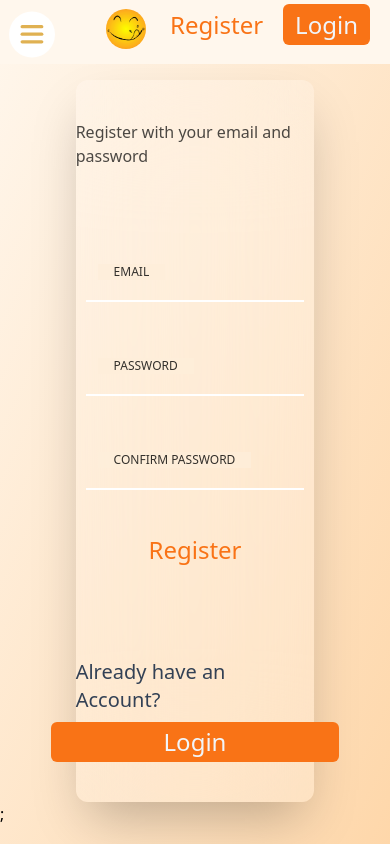
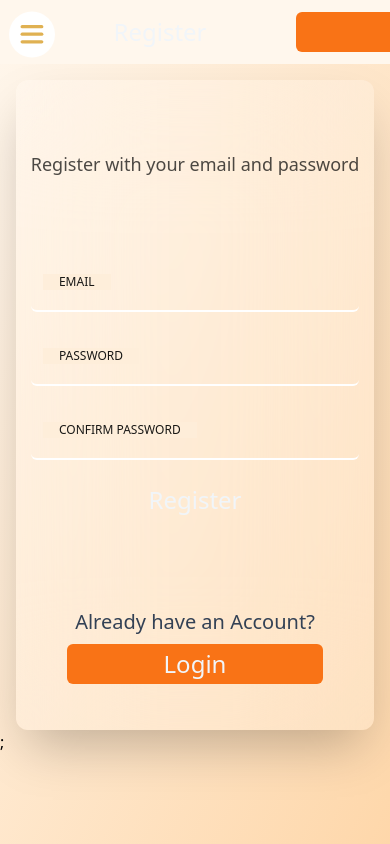
Before and after one commit to rohollahmalekzadeh/yummy, a Next.js app: page /register in a window 390 px wide. Built offline with nearby package versions, Linux system fonts and the light colour scheme.

Commit message:
added button & form & formLayout & successMessage components and refactoring code

```diff
--- /dev/null
+++ b/components/Form/form.js
@@ -0,0 +1,14 @@
+import classNames from 'classnames';
+
+const Form = ({ className, children, ...otherProps }) => {
+  return (
+    <form
+      className={classNames(className, `py-10 flex flex-col`)}
+      {...otherProps}
+    >
+      {children}
+    </form>
+  );
+};
+
+export default Form;
--- /dev/null
+++ b/components/button/button.js
@@ -0,0 +1,36 @@
+import classNames from 'classnames';
+import { motion } from 'framer-motion';
+
+// className="cursor-pointer  text-xl text-orange-400 hover:text-slate-100 hover:bg-orange-400  p-1 px-3 rounded-md  focus:text-slate-100 focus:bg-orange-400 transition duration-300 focus:outline-none hover:shadow-orange-300 hover:shadow-lg "
+
+const buttonContainer =
+  'flex justify-center cursor-pointer w-64 text-2xl bg-orange-500 text-slate-100  hover:text-orange-500 hover:bg-orange-100  p-1 px-3 rounded-md  focus:text-slate-100 focus:bg-orange-500 transition duration-300 focus: focus:outline-none hover:shadow-orange-400 hover:shadow-lg';
+
+const google =
+  'text-white bg-sky-500 focus:bg-sky-400 hover:shadow-sky-400 hover:bg-sky-500 focus:bg-orange-400 hover:text-white';
+const inverted =
+  'bg-transparent text-orange-500 hover:text-slate-100 hover:bg-orange-500 focus:text-slate-100  hover:shadow-orange-400 ';
+
+export const BUTTON_TYPES_CLASSES = {
+  google,
+  inverted,
+};
+
+const Button = ({ children, buttonType, className = '', ...otherProps }) => {
+  console.log(BUTTON_TYPES_CLASSES[buttonType]);
+
+  return (
+    <motion.button
+      className={classNames(
+        className,
+        buttonContainer,
+        BUTTON_TYPES_CLASSES[buttonType]
+      )}
+      {...otherProps}
+    >
+      {children}
+    </motion.button>
+  );
+};
+
+export default Button;
--- /dev/null
+++ b/components/formLayout/formLayout.js
@@ -0,0 +1,18 @@
+import React from 'react';
+import classNames from 'classnames';
+
+const FormLayout = ({ className = '', children }) => {
+  return (
+    <section
+      className={classNames(
+        className,
+        `w-96 flex flex-col shadow-2xl rounded-xl backdrop-blur-3xl bg-white/20
+   pt-10 py-10 h-[650px] justify-center  text-xl `
+      )}
+    >
+      {children}
+    </section>
+  );
+};
+
+export default FormLayout;
--- a/components/input/input.js
+++ b/components/input/input.js
@@ -2,19 +2,19 @@ import React from 'react';
 
 const Input = ({ label, ...otherProps }) => {
   return (
-    <div className="relative w-11/12 self-center  ">
+    <div className="relative w-11/12 self-center">
       <label
         htmlFor={label}
-        className={` bg-[#FEEEDA] px-4 transition-all duration-300 absolute top-4 left-3 text-xs  opacity-80 ${
+        className={` bg-[#FEEEDA] px-4 transition-all duration-300 absolute top-4 left-3 text-xs  opacity-90 ${
           otherProps?.value && otherProps.value.length > 0
-            ? ' text-slate-700 -translate-y-7 -translate-x-1 text-lg'
+            ? ' text-slate-400 -translate-y-7 -translate-x-1 text-lg'
             : ''
         }`}
       >
         {label.toUpperCase()}
       </label>
       <input
-        className={`transition-all duration-300 text-slate-400 w-full p-3 px-7 mb-10 border-b-2 border-white focus:outline-0 bg-transparent text-lg ${
+        className={`transition-all duration-300 text-slate-700 w-full p-3 px-7 mb-5 border-b-2 border-white focus:outline-0 bg-transparent text-lg rounded-md ${
           otherProps?.value && otherProps?.value.length > 0 ? ' border-2' : ''
         }`}
         {...otherProps}
--- a/components/navbar/navbar.js
+++ b/components/navbar/navbar.js
@@ -4,6 +4,7 @@ import {
   NavigationMobileContainer,
   NavigationMobileItems,
   NavigationPcItems,
+  Button,
 } from '../index';
 
 import Image from 'next/image';
@@ -67,7 +68,8 @@ const Navbar = () => {
               width="40"
               height="40"
               alt="Logo"
-              className="rounded-full cursor-pointer bg-black  "
+              className="rounded-full cursor-pointer bg-black"
+              quality={100}
             />
           </a>
         </Link>
@@ -94,12 +96,14 @@ const Navbar = () => {
                     scale: 1.1,
                     transition: { duration: 0.2 },
                   }}
-                  className="cursor-pointer   text-2xl text-orange-500 hover:text-slate-100 hover:bg-orange-500  p-1 px-3 rounded-md  focus:text-slate-100 focus:bg-orange-400 transition duration-300 focus:outline-none hover:shadow-orange-400 hover:shadow-lg "
                 >
-                  Register
+                  <Button buttonType="inverted" className="w-24 ">
+                    Register
+                  </Button>
                 </motion.a>
               </Link>
             </motion.li>
+
             <motion.li
               whileTap={{
                 scale: 0.9,
@@ -111,8 +115,8 @@ const Navbar = () => {
               }}
             >
               <Link href="/login">
-                <motion.a className="cursor-pointer   text-2xl bg-orange-500 text-slate-100  hover:text-orange-500 hover:bg-orange-100  p-1 px-3 rounded-md  focus:text-slate-100 focus:bg-orange-400 transition duration-300 focus:outline-none hover:shadow-orange-400 hover:shadow-lg ">
-                  Login
+                <motion.a>
+                  <Button className="w-24">Login</Button>
                 </motion.a>
               </Link>
             </motion.li>
--- a/components/navbar/navigationMobileItems.js
+++ b/components/navbar/navigationMobileItems.js
@@ -7,7 +7,7 @@ import { navigationMobileItemsVariants } from './framer/navbar-framer-motion';
 const NavigationMobileItems = ({ children }) => {
   return (
     <motion.li
-      className=" flex display-none w-40 justify-center items-center  ml-5 mb-6 space-x-6 cursor-pointer p-1 px-5 rounded-md  text-xl text-orange-500 hover:text-slate-100 hover:bg-orange-400
+      className="flex display-none w-40 justify-center items-center  ml-5 mb-6 space-x-6 cursor-pointer p-1 px-5 rounded-md  text-xl text-orange-500 hover:text-slate-100 hover:bg-orange-400
     border-2 even:border-orange-300 odd:border-amber-300 focus:outline-none hover:border-orange-400 hover:shadow-orange-400 hover:shadow-lg z-20"
       whileTap={{
         scale: 0.9,
@@ -20,7 +20,7 @@ const NavigationMobileItems = ({ children }) => {
       variants={navigationMobileItemsVariants}
     >
       <Link href={`/${children}`}>
-        <a className="  duration-200 transition-all">{children}</a>
+        <a className="duration-200 transition-all">{children}</a>
       </Link>
     </motion.li>
   );
--- a/package.json
+++ b/package.json
@@ -9,6 +9,7 @@
     "lint": "next lint"
   },
   "dependencies": {
+    "classnames": "^2.3.1",
     "framer-motion": "^6.3.15",
     "next": "12.1.6",
     "react": "18.2.0",
--- a/pages/login.js
+++ b/pages/login.js
@@ -2,7 +2,7 @@ import Image from 'next/image';
 import { useState, useEffect, useRef } from 'react';
 import Link from 'next/link';
 
-import { Input, SuccessMessage } from '../components';
+import { Input, SuccessMessage, FormLayout, Form, Button } from '../components';
 
 const defaultFormFields = {
   email: '',
@@ -24,7 +24,6 @@ export default function Login() {
   };
 
   useEffect(() => {
-    // userRef.current.focus();
     console.log(userRef.current);
   }, []);
 
@@ -34,7 +33,6 @@ export default function Login() {
 
   const submitHandler = (e) => {
     e.preventDefault();
-    console.log(e);
   };
 
   return (
@@ -42,32 +40,27 @@ export default function Login() {
       <section className="hidden lg:inline  clip__image">
         <Image
           src="https://images.unsplash.com/photo-1642694358494-3d450f5ea978?ixlib=rb-1.2.1&ixid=MnwxMjA3fDB8MHxwaG90by1wYWdlfHx8fGVufDB8fHx8&auto=format&fit=crop&w=732&q=80"
-          width={800}
-          height={850}
+          width={700}
+          height={800}
           alt="login image"
           className="-translate-y-8 clip__image"
         />
       </section>
 
-      <section className="w-8/12 md:w-6/12 xl:w-4/12 flex flex-col shadow-2xl rounded-xl backdrop-blur-3xl bg-white/20 xl:-translate-y-7">
+      <FormLayout>
         {success ? (
-          <SuccessMessage SuccessMessage="You are logged in!">
-            <Link href="#">
-              <a className="flex justify-center cursor-pointer  text-2xl text-orange-500 hover:text-slate-100 hover:bg-orange-500  p-2 px-3 rounded-md  focus:text-slate-100 focus:bg-orange-400 transition duration-300 focus:outline-none hover:shadow-orange-400 hover:shadow-lg ">
-                Go to Home
-              </a>
-            </Link>
-          </SuccessMessage>
+          <SuccessMessage
+            SuccessMessage="You are logged in!"
+            href="/"
+            buttonMessage="Go to Home"
+          />
         ) : (
           <>
-            <h1 className="mx-auto pt-10 py-10 text-base lg:text-xl opacity-70">
+            <h1 className="mx-auto mt-10 py-10 text-base lg:text-xl opacity-70">
               Login with your email and password
             </h1>
 
-            <form
-              className="h-max xl:h-max flex flex-col justify-start py-10"
-              onSubmit={submitHandler}
-            >
+            <Form submitHandler={submitHandler}>
               <Input
                 // ref={userRef}
                 label="email"
@@ -89,32 +82,24 @@ export default function Login() {
                 type="password"
                 onChange={handleChange}
               />
+
               <div className="flex flex-col justify-around gap-4 items-center">
-                <button
-                  type="submit"
-                  className="cursor-pointer w-64  text-2xl bg-orange-500 text-slate-100  hover:text-orange-500 hover:bg-orange-100  p-1 px-3 rounded-md  focus:text-slate-100 focus:bg-orange-400 transition duration-300 focus:outline-none hover:shadow-orange-400 hover:shadow-lg"
-                >
-                  Login
-                </button>
-
-                <button className='cursor-pointer w-64  text-2xl text-white bg-sky-500 p-1 px-3 rounded-md focus:bg-sky-400 transition duration-300 focus:outline-none hover:shadow-sky-400 hover:shadow-lg "'>
-                  Login with Google
-                </button>
+                <Button type="submit">Login</Button>
+                <Button buttonType="google">Login with Google</Button>
               </div>
-            </form>
+            </Form>
 
             <div className="flex flex-col justify-center items-center text-slate-700 py-10 ">
               <span className="py-2 text-xl">Need an Account?</span>
-
               <Link href="/register">
-                <a className="cursor-pointer flex justify-center w-64 text-2xl text-orange-500 hover:text-slate-100 hover:bg-orange-500  p-1 px-3 rounded-md  focus:text-slate-100 focus:bg-orange-400 transition duration-300 focus:outline-none hover:shadow-orange-400 hover:shadow-lg ">
-                  Register
+                <a>
+                  <Button buttonType="inverted">Register</Button>
                 </a>
               </Link>
             </div>
           </>
         )}
-      </section>
+      </FormLayout>
     </main>
   );
 }
--- a/pages/register.js
+++ b/pages/register.js
@@ -2,7 +2,7 @@ import Image from 'next/image';
 import React, { useState } from 'react';
 import Link from 'next/link';
 
-import { Input } from '../components';
+import { Input, SuccessMessage, FormLayout, Form, Button } from '../components';
 
 const defaultFormFields = {
   email: '',
@@ -15,6 +15,7 @@ const PWD_REGEX = /^(?=.*[a-z])(?=.*[A-Z])(?=.*[0-9])(?=.*[!@#$%]).{8,24}$/;
 
 export default function Login() {
   const [formFields, setFormFields] = useState(defaultFormFields);
+  const [success, setSuccess] = useState(false);
   const [errorMsg, setErrMsg] = useState('');
 
   const handleChange = (event) => {
@@ -39,21 +40,26 @@ export default function Login() {
       <section className="hidden lg:inline  clip__image">
         <Image
           src="https://images.unsplash.com/photo-1642694358494-3d450f5ea978?ixlib=rb-1.2.1&ixid=MnwxMjA3fDB8MHxwaG90by1wYWdlfHx8fGVufDB8fHx8&auto=format&fit=crop&w=732&q=80"
-          width={800}
-          height={850}
+          width={700}
+          height={800}
           alt="login image"
           className="-translate-y-8 clip__image"
         />
       </section>
 
-      <section className="w-8/12 md:w-6/12 xl:w-4/12 flex flex-col shadow-2xl rounded-xl backdrop-blur-3xl bg-white/20 xl:-translate-y-7">
-        <div className="mx-auto py-10 opacity-70 text-base  md:text-xl">
+      <FormLayout>
+        {success ? (
+          <SuccessMessage
+            SuccessMessage="You are registered!"
+            href="/login"
+            buttonMessage="Go to login"
+          />
+        ) : (
+          <>
+            <h1 className="mx-auto mt-20 py-10 text-lg xl:text-xl opacity-70">
               Register with your email and password
-        </div>
-        <form
-          className="h-max xl:h-max flex flex-col justify-start py-10"
-          onSubmit={handleSubmit}
-        >
+            </h1>
+            <Form handleSubmit={handleSubmit}>
               <Input
                 label="email"
                 required
@@ -84,29 +90,24 @@ export default function Login() {
                 type="password"
                 onChange={handleChange}
               />
-          <div className="flex justify-around">
-            <button
-              type="submit"
-              className="cursor-pointer  w-72 text-2xl text-orange-500 hover:text-slate-100 hover:bg-orange-500  p-1 px-3 rounded-md  focus:text-slate-100 focus:bg-orange-400 transition duration-300 focus:outline-none hover:shadow-orange-400 hover:shadow-lg "
-            >
+
+              <Button type="submit" buttonType="inverted" className="mx-auto">
                 Register
-            </button>
-          </div>
-        </form>
+              </Button>
+            </Form>
 
-        <div className="flex flex-col justify-center items-center text-slate-700 py-10 ">
+            <div className=" flex flex-col justify-center items-center text-slate-700 py-10 mb-14 ">
               <span className="py-2 text-xl">Already have an Account?</span>
 
               <Link href="/login">
-            <a
-              className="
-            cursor-pointer w-72  text-2xl flex justify-center bg-orange-500 text-slate-100  hover:text-orange-500 hover:bg-orange-100  p-1 px-3 rounded-md  focus:text-slate-100 focus:bg-orange-400 transition duration-300 focus:outline-none hover:shadow-orange-400 hover:shadow-lg"
-            >
-              Login
+                <a>
+                  <Button>Login</Button>
                 </a>
               </Link>
             </div>
-      </section>
+          </>
+        )}
+      </FormLayout>
     </main>
   );
 }
```
Also changed, not shown: components/index.js (+7 -0 lines), components/navbar/navigationPcItems.js (+5 -2 lines), components/successMessage/successMessage.js (+15 -3 lines), 1 other file (tests, documents, lock files or other folders). Lines whose indentation alone changed are shown as unchanged.
